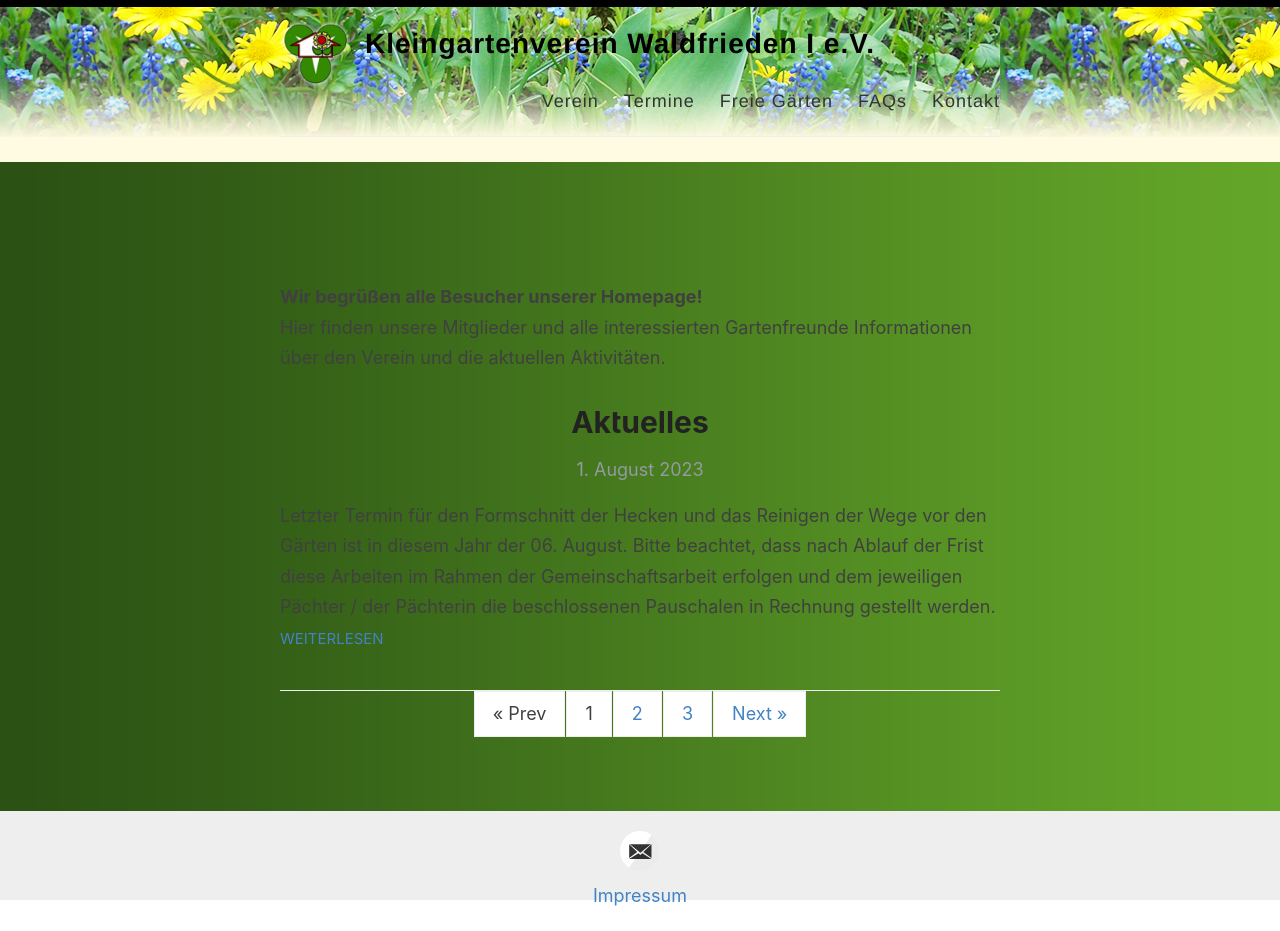
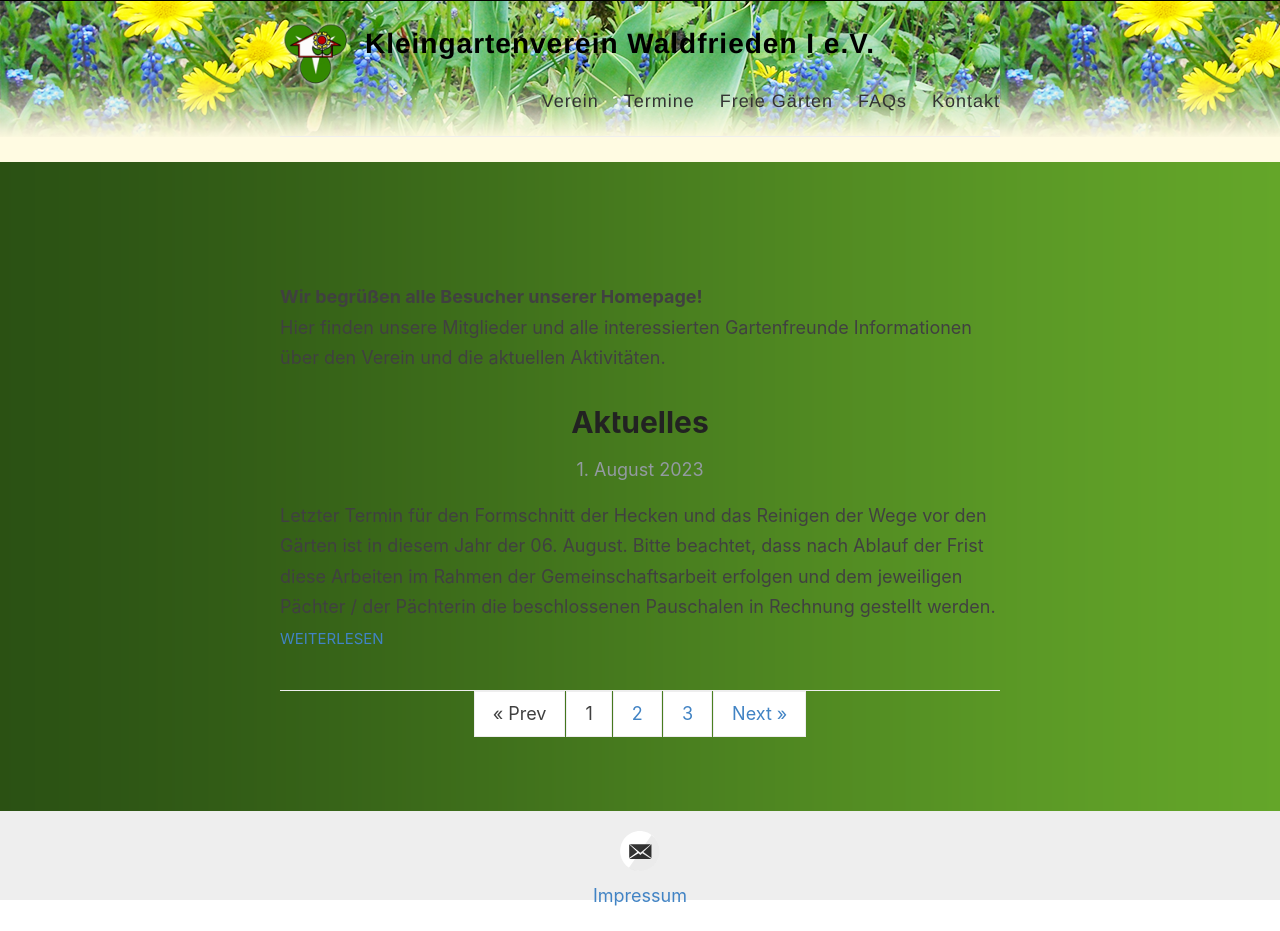
Before and after one commit to der-Frankie/kgv-website-dev.github.io, a Jekyll site: the page built from index.html, in a window 1280 px wide. Built offline with Jekyll 4.4.1, drawn with Linux system fonts in a browser that asks for light colours; the list of posts is cut into pages by our own code.

Commit message:
css tryouts

```diff
--- a/assets/style.scss
+++ b/assets/style.scss
@@ -268,6 +268,7 @@ p > img {
 //
 
 .wrapper-masthead {
+  margin-bottom: 50px;
   background-image: url("{{ site.baseurl }}/images/header_hintergrund.png");
   margin-bottom: 25px;
 }
@@ -447,7 +448,7 @@ body:after {
 
 #bar {
     background: #000;
-    height: 7px;
+    height: 1px;
     background-size: cover;
     background-position: left 60%;
     position: fixed;
```
